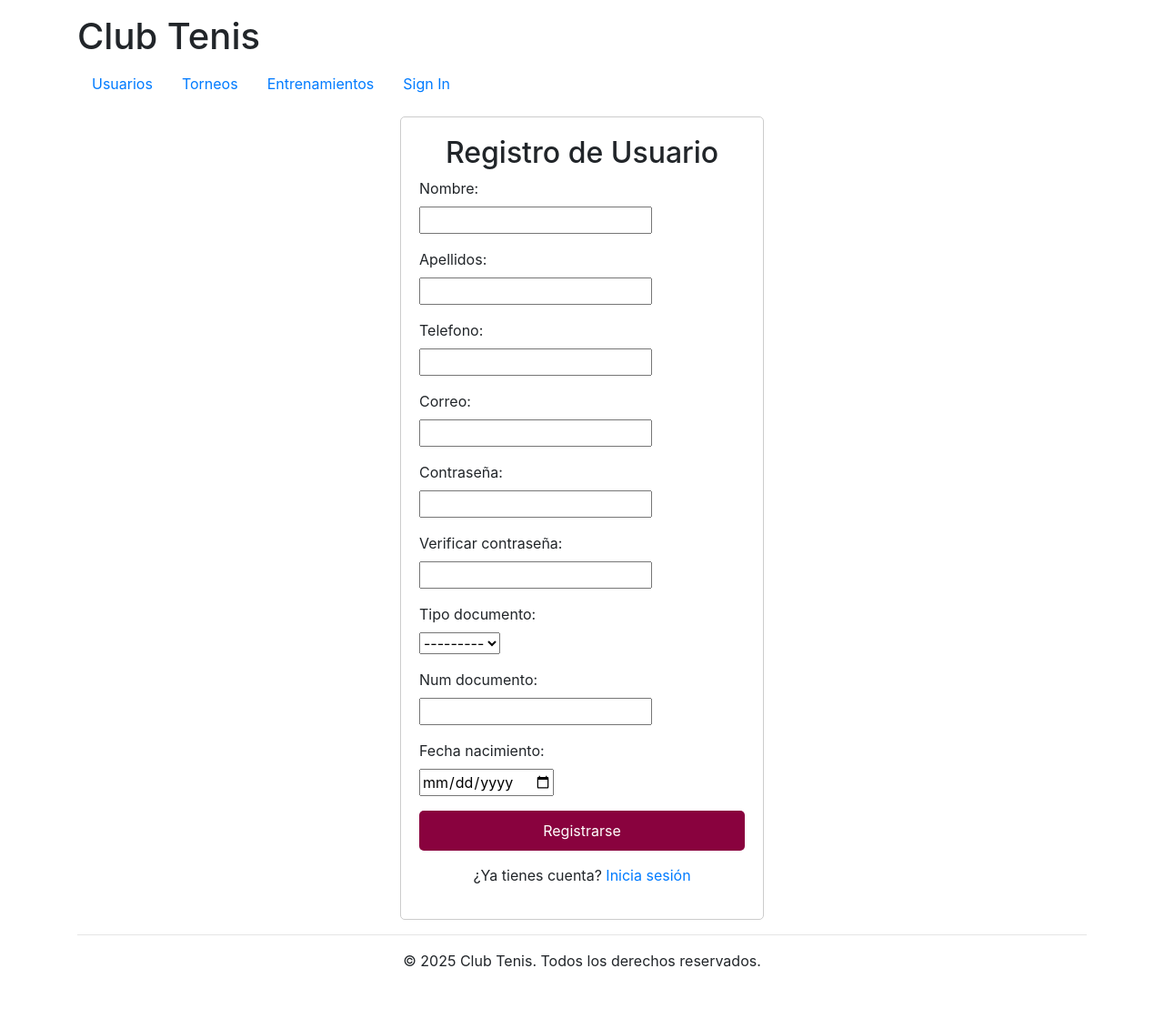
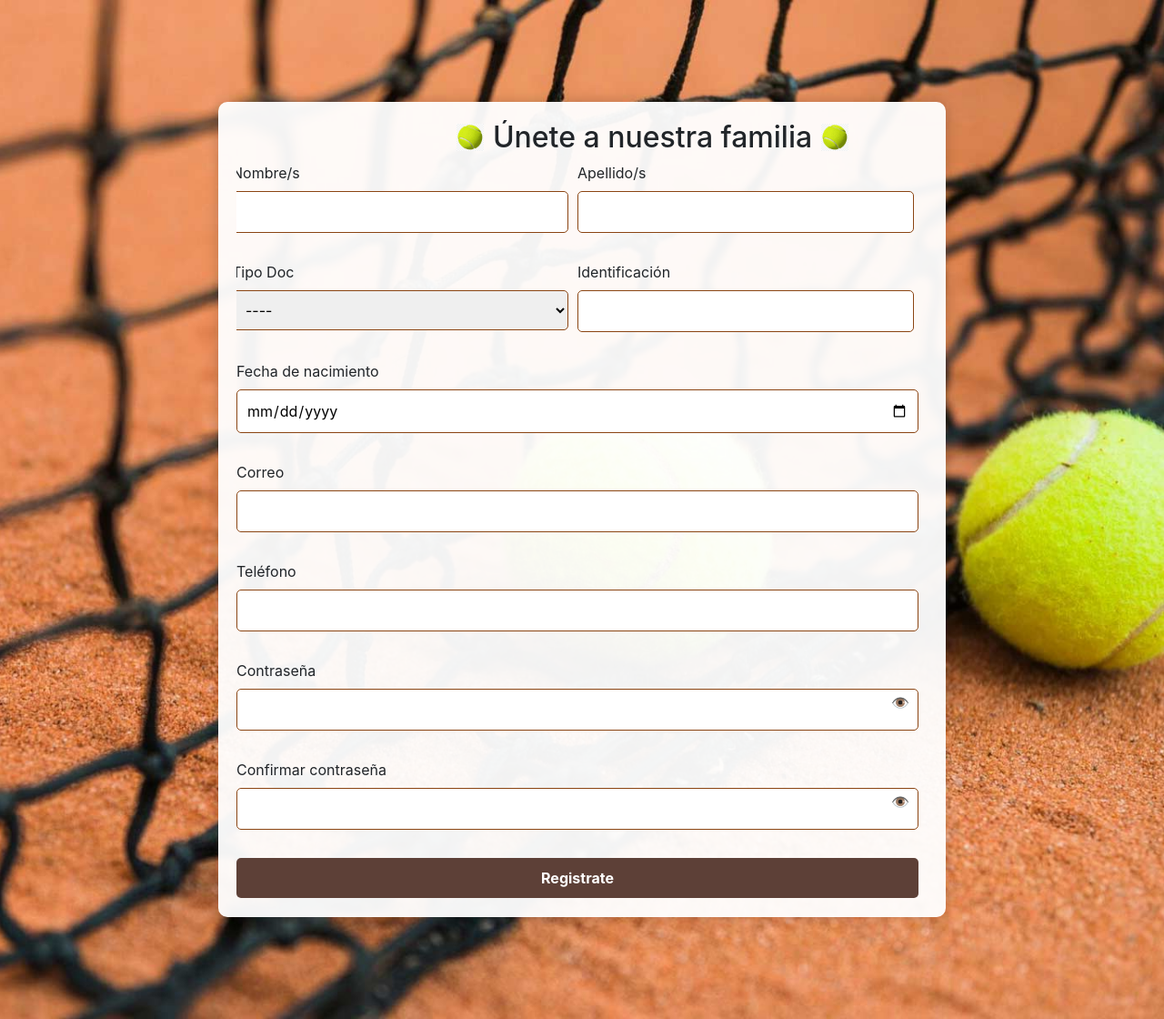
Before and after one commit to Diseno-USabana/ClubTenisC1, a Django app: page /usuarios/register/ in a window 1280 px wide. Shown: the whole page at 91% size. Run offline with Django 5.2, Linux system fonts and the light colour scheme; some libraries are stand-ins or nearby versions.

Commit message:
Front Registro y Login

```diff
--- a/templates/usuarios/login.html
+++ b/templates/usuarios/login.html
@@ -2,96 +2,248 @@
 {% extends '_base.html' %}
 {% load static %}
 
-
 {% block content %}
-<div class="auth-container" style="max-width: 400px; margin: auto; padding: 20px; border: 1px solid #ccc; border-radius: 5px;">
-  <h2 style="text-align: center;">
+<div class="auth-wrapper">
+  <div class="auth-container {% if action == 'login' %}login-mode{% endif %}">
+    <div class="form-container">
       {% if action == "login" %}
-      Iniciar Sesión
-    {% else %}
-      Registro de Usuario
-    {% endif %}
+        <!-- Formulario de login -->
+        <h2 class="form-title2">
+          <img src="{% static 'img/tennis-ball.png' %}" alt="Pelota" class="icon">
+          BIENVENIDO
+          <img src="{% static 'img/tennis-ball.png' %}" alt="Pelota" class="icon">
         </h2>
-
-  {% if action == "login" %}
         <form method="post" id="authForm">
           {% csrf_token %}
-      {{ form.as_p }}
-      <button type="submit" style="width: 100%; padding: 10px; background-color: #89023e; color: white; border: none; border-radius: 5px;">
-        Ingresar
-      </button>
+          <div class="form-group">
+            <label for="id_correo">Correo</label>
+            <input type="email" name="correo" id="id_correo" required>
+          </div>
+
+          <div class="form-group password-group">
+            <label for="id_password">Contraseña</label>
+            <input type="password" name="password" id="id_password" required>
+            <span class="eye-icon">👁️</span>
+          </div>
+
+          <button type="submit" class="btn">Ingresar</button>
         </form>
+
+        <div class="register-link">
+          <p>¿No te has registrado? <a href="{% url 'usuarios:register' %}">¡Crea tu cuenta Aquí!</a></p>
+        </div>
+
       {% else %}
-    {# Renderizamos los campos del formulario de registro manualmente #}
+        <!-- Formulario de registro -->
+        <h2 class="form-title">
+          <img src="{% static 'img/tennis-ball.png' %}" alt="Pelota" class="icon">
+          Únete a nuestra familia
+          <img src="{% static 'img/tennis-ball.png' %}" alt="Pelota" class="icon">
+        </h2>
         <form method="post" id="authForm">
           {% csrf_token %}
-      <p>
-        {{ form.nombre.label_tag }}<br>
-        {{ form.nombre }}
-        {{ form.nombre.errors }}
-      </p>
-      <p>
-        {{ form.apellidos.label_tag }}<br>
-        {{ form.apellidos }}
-        {{ form.apellidos.errors }}
-      </p>
-      <p>
-        {{ form.telefono.label_tag }}<br>
-        {{ form.telefono }}
-        {{ form.telefono.errors }}
-      </p>
-      <p>
-        {{ form.correo.label_tag }}<br>
-        {{ form.correo }}
-        {{ form.correo.errors }}
-      </p>
-      <p>
-        {{ form.password.label_tag }}<br>
-        {{ form.password }}
-        {{ form.password.errors }}
-      </p>
-      <p>
-        {{ form.password_confirm.label_tag }}<br>
-        {{ form.password_confirm }}
-        {{ form.password_confirm.errors }}
-      </p>
-      <p>
-        {{ form.tipo_documento.label_tag }}<br>
-        {{ form.tipo_documento }}
-        {{ form.tipo_documento.errors }}
-      </p>
-      <p>
-        {{ form.num_documento.label_tag }}<br>
-        {{ form.num_documento }}
-        {{ form.num_documento.errors }}
-      </p>
-      <p>
-        {{ form.fecha_nacimiento.label_tag }}<br>
-        {{ form.fecha_nacimiento }}
-        {{ form.fecha_nacimiento.errors }}
-      </p>
-      <div id="nivel-container" style="display:none;">
-        <p>
-          {{ form.nivel.label_tag }}<br>
-          {{ form.nivel }}
-          {{ form.nivel.errors }}
-        </p>
+
+          <div class="form-row">
+            <div class="form-group">
+              <label for="id_nombre">Nombre/s</label>
+              <input type="text" name="nombre" id="id_nombre" required>
             </div>
-      <button type="submit" style="width: 100%; padding: 10px; background-color: #89023e; color: white; border: none; border-radius: 5px;">
-        Registrarse
-      </button>
+            <div class="form-group">
+              <label for="id_apellidos">Apellido/s</label>
+              <input type="text" name="apellidos" id="id_apellidos" required>
+            </div>
+          </div>
+
+          <div class="form-row">
+            <div class="form-group">
+              <label for="id_tipo_documento">Tipo Doc</label>
+              <select name="tipo_documento" id="id_tipo_documento">
+                <option value="">----</option>
+                {{ form.tipo_documento.field.choices }}
+              </select>
+            </div>
+            <div class="form-group">
+              <label for="id_num_documento">Identificación</label>
+              <input type="text" name="num_documento" id="id_num_documento" required>
+            </div>
+          </div>
+
+          <div class="form-group">
+            <label for="id_fecha_nacimiento">Fecha de nacimiento</label>
+            <input type="date" name="fecha_nacimiento" id="id_fecha_nacimiento" required placeholder="DD/MM/AAAA">
+          </div>
+
+          <div class="form-group">
+            <label for="id_correo">Correo</label>
+            <input type="email" name="correo" id="id_correo" required>
+          </div>
+
+          <div class="form-group">
+            <label for="id_telefono">Teléfono</label>
+            <input type="tel" name="telefono" id="id_telefono" required>
+          </div>
+
+          <div class="form-group password-group">
+            <label for="id_password">Contraseña</label>
+            <input type="password" name="password" id="id_password" required>
+            <span class="eye-icon">👁️</span>
+          </div>
+
+          <div class="form-group password-group">
+            <label for="id_password_confirm">Confirmar contraseña</label>
+            <input type="password" name="password_confirm" id="id_password_confirm" required>
+            <span class="eye-icon">👁️</span>
+          </div>
+
+          <button type="submit" class="btn">Registrate</button>
+          <div class="register-link">
+            <p>¿Ya tienes una cuenta? <a href="{% url 'usuarios:login' %}">¡Ingresa Aquí!</a></p>
+          </div>
         </form>
-  {% endif %}
-
-  <div style="text-align: center; margin-top: 15px;">
-    {% if action == "login" %}
-      <p>¿No te has registrado? <a href="{% url 'usuarios:register' %}">¡Crea tu cuenta!</a></p>
-    {% else %}
-      <p>¿Ya tienes cuenta? <a href="{% url 'usuarios:login' %}">Inicia sesión</a></p>
       {% endif %}
     </div>
   </div>
-{% if action == "register" %}
-  <script src="{% static 'usuarios/js/login.js' %}"></script>
-{% endif %}
+</div>
+
+
+<style>
+  .form-title {
+    display: flex;
+    align-items: center;
+    padding-left: 165px;
+  }
+
+    /* Contenedor de fondo que ocupa toda la pantalla */
+    .auth-wrapper {
+    position: fixed;
+    top: 0;
+    left: 0;
+    width: 100%;
+    height: 100vh;
+    background-image: url('{% static "img/tennis-court.jpg" %}');
+    background-size: cover;
+    background-position: center;
+    display: flex;
+    justify-content: center;
+    align-items: center;
+  }
+
+  /* Caja del formulario */
+  .auth-container {
+    background: rgba(255, 255, 255, 0.95);
+    width: 90vw; /* Ocupará el 90% del ancho de la pantalla */
+    height: 80vh; /* Ocupará el 80% de la altura de la pantalla */
+    max-width: 800px; /* Máximo ancho */
+    max-height: 90vh; /* Máximo alto */
+    padding: 20px;
+    border-radius: 10px;
+    box-shadow: 0 0 15px rgba(0, 0, 0, 0.2);
+
+    /* Estilos base */
+    display: flex;
+    flex-direction: column;
+  }
+
+  /* Si es LOGIN, centramos todo y quitamos el scroll */
+  .auth-container.login-mode {
+    justify-content: center;
+    align-items: center;
+    height: auto; /* Ajustar según el contenido */
+    padding: 50px 40px; /* Hacerlo más compacto */
+  }
+
+  /* Si es REGISTRO, permitimos el scroll */
+  .form-container {
+    width: 100%;
+    height: 100%;
+    display: flex;
+    flex-direction: column;
+    align-items: center;
+    overflow-y: auto; /* Activar scroll si hay muchos campos */
+    padding-right: 10px; /* Espacio para que el scroll no tape contenido */
+  }
+
+  /* Ajustar el formulario */
+  .auth-container form {
+    width: 100%;
+    display: flex;
+    flex-direction: column;
+    gap: 15px;
+  }
+
+  /* Asegurar que los campos sean visibles */
+  .form-group {
+    width: 100%;
+    position: relative;
+  }
+
+  /* Inputs y selects ajustados al 100% dentro del formulario */
+  .form-group input,
+  .form-group select {
+    width: 100%;
+    padding: 10px;
+    border: 1px solid #8B4513;
+    border-radius: 5px;
+  }
+
+  /* Filas de dos columnas */
+  .form-row {
+    display: flex;
+    gap: 10px;
+    width: 100%;
+  }
+
+  .form-row .form-group {
+    flex: 1;
+  }
+
+  /* Botón */
+  .btn {
+    width: 100%;
+    padding: 10px;
+    background-color: #5D4037;
+    color: white;
+    border: none;
+    border-radius: 5px;
+    cursor: pointer;
+    font-weight: bold;
+    transition: background-color 0.3s;
+  }
+
+  .btn:hover {
+    background-color: #3E2723;
+  }
+
+  /* Icono de ojo para mostrar/ocultar contraseña */
+  .password-group {
+    position: relative;
+  }
+
+  .eye-icon {
+    position: absolute;
+    right: 10px;
+    top: 35px;
+    cursor: pointer;
+  }
+
+  /* Iconos */
+  .icon {
+    width: 30px;
+    margin: 0 10px;
+  }
+
+  /* Enlace de registro */
+  .register-link {
+    text-align: center;
+    margin-top: 10px;
+  }
+
+  .register-link a {
+    color: #8B4513;
+    font-weight: bold;
+  }
+
+
+</style>
+
 {% endblock %}
```
Also changed, not shown: static/img/tennis-ball.png (added), static/img/tennis-court.jpg (added). Lines whose indentation alone changed are shown as unchanged.
